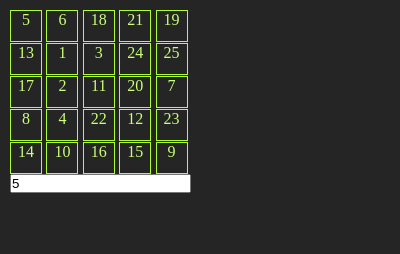
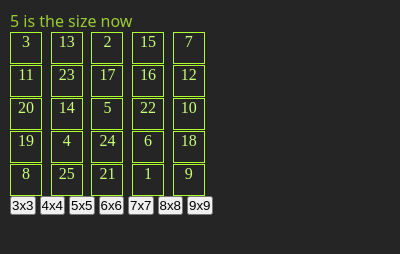
Before and after one commit to chee-zer/schulte-table-extension, a browser extension: page popup.html in a window 400 px wide. Drawn offline with Linux system fonts and the light colour scheme.

Commit message:
Added functionality to change grid size, statusbar

```diff
--- a/app.js
+++ b/app.js
@@ -1,7 +1,16 @@
 "use strict";
 const gameContainer = document.querySelector(".game-container");
-const inputSize = document.querySelector(".input-size");
-const gridSize = inputSize.value;
+const inputSize = document.querySelectorAll(".input-size");
+const statusBox = document.querySelector(".status-box");
+let gridSize = 5;
+inputSize.forEach((element) => {
+  element.addEventListener("click", (e) => {
+    targetNumber = 1;
+    gameOver = false;
+    gridSize = element.id;
+    initializeGrid(element.id);
+  });
+});
 
 let targetNumber = 1;
 let gameOver = false;
@@ -13,8 +22,10 @@ let gameOver = false;
 //   .map((x) => x + 1)
 //   .sort(() => Math.random() - 0.5);
 
+// Initialize the game grid
+function initializeGrid(sizee) {
   //fisher yates shuffling array 🗿
-let gridNumbers = Array.from(Array(gridSize ** 2).keys()).map((x) => x + 1);
+  let gridNumbers = Array.from(Array(sizee ** 2).keys()).map((x) => x + 1);
   const fisherYates = (arr) => {
     for (let i = arr.length - 1; i > 0; i--) {
       const j = Math.floor(Math.random() * i);
@@ -25,10 +36,9 @@ const fisherYates = (arr) => {
   console.log(`${gridNumbers}`);
   gridNumbers = fisherYates(gridNumbers);
   console.log(`${gridNumbers}`);
-
-// Initialize the game grid
-function initializeGrid() {
-  gameContainer.style.gridTemplateColumns = `repeat(${gridSize}, 1fr)`;
+  statusUpdater(`${sizee} is the size now`);
+  gameContainer.innerHTML = "";
+  gameContainer.style.gridTemplateColumns = `repeat(${sizee}, 1fr)`;
 
   for (const number of gridNumbers) {
     const cell = document.createElement("div");
@@ -39,6 +49,11 @@ function initializeGrid() {
   }
 }
 
+//update status
+function statusUpdater(message) {
+  statusBox.textContent = message;
+}
+
 // Handle cell click event
 function handleCellClick(event) {
   const clickedNumber = parseInt(event.target.textContent);
@@ -46,15 +61,18 @@ function handleCellClick(event) {
   if (clickedNumber === targetNumber) {
     event.target.removeEventListener("click", handleCellClick);
     event.target.classList.add("right");
+    statusUpdater("right");
     targetNumber++;
 
     if (targetNumber > gridSize ** 2) {
       gameOver = true;
-      console.log("YOU WON!!!");
+      statusUpdater("YOU WON!!!");
     }
   } else {
-    console.log("wrong");
+    statusUpdater("wrong");
+    event.target.classList.add("wrong");
+    setTimeout(() => event.target.classList.remove("wrong"), 1000);
   }
 }
 
-initializeGrid();
+initializeGrid(gridSize);
--- a/popup.html
+++ b/popup.html
@@ -8,9 +8,16 @@
     <script defer src="app.js"></script>
   </head>
   <body>
+    <div class="status-box">press anywhere on the box to start</div>
     <div class="game-container"></div>
     <div class="settings">
-      <input type="number" value="5" class="input-size" />
+      <input type="button" value="3x3" class="input-size" id="3" />
+      <input type="button" value="4x4" class="input-size" id="4" />
+      <input type="button" value="5x5" class="input-size" id="5" />
+      <input type="button" value="6x6" class="input-size" id="6" />
+      <input type="button" value="7x7" class="input-size" id="7" />
+      <input type="button" value="8x8" class="input-size" id="8" />
+      <input type="button" value="9x9" class="input-size" id="9" />
     </div>
   </body>
 </html>
--- a/style.css
+++ b/style.css
@@ -46,3 +46,9 @@ body {
   width: 100%;
   user-select: none;
 }
+.status-box {
+  font-family: system-ui, -apple-system, BlinkMacSystemFont, "Segoe UI", Roboto,
+    Oxygen, Ubuntu, Cantarell, "Open Sans", "Helvetica Neue", sans-serif;
+  color: yellowgreen;
+  width: 100%;
+}
```
Lines whose indentation alone changed are shown as unchanged.
